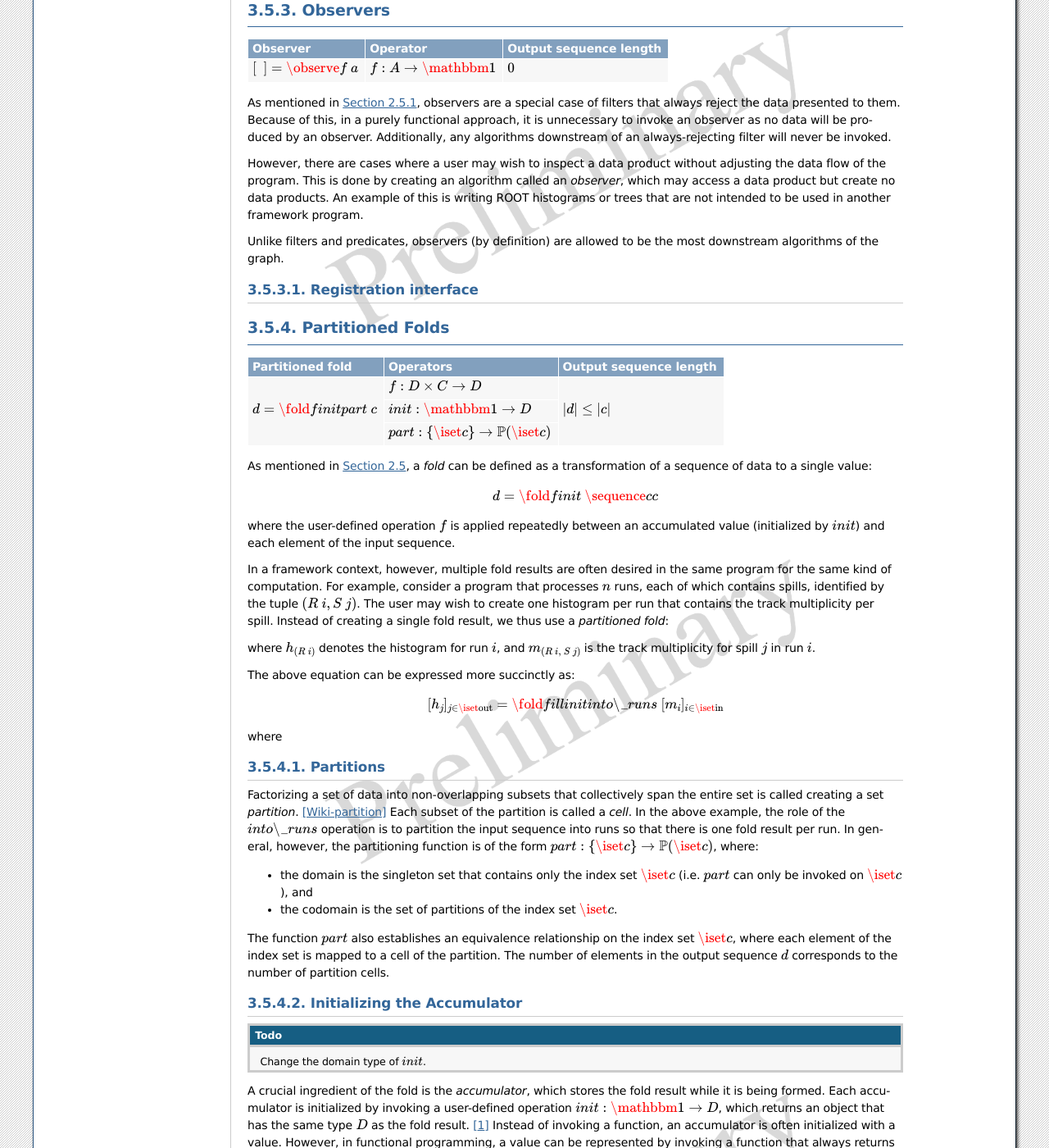
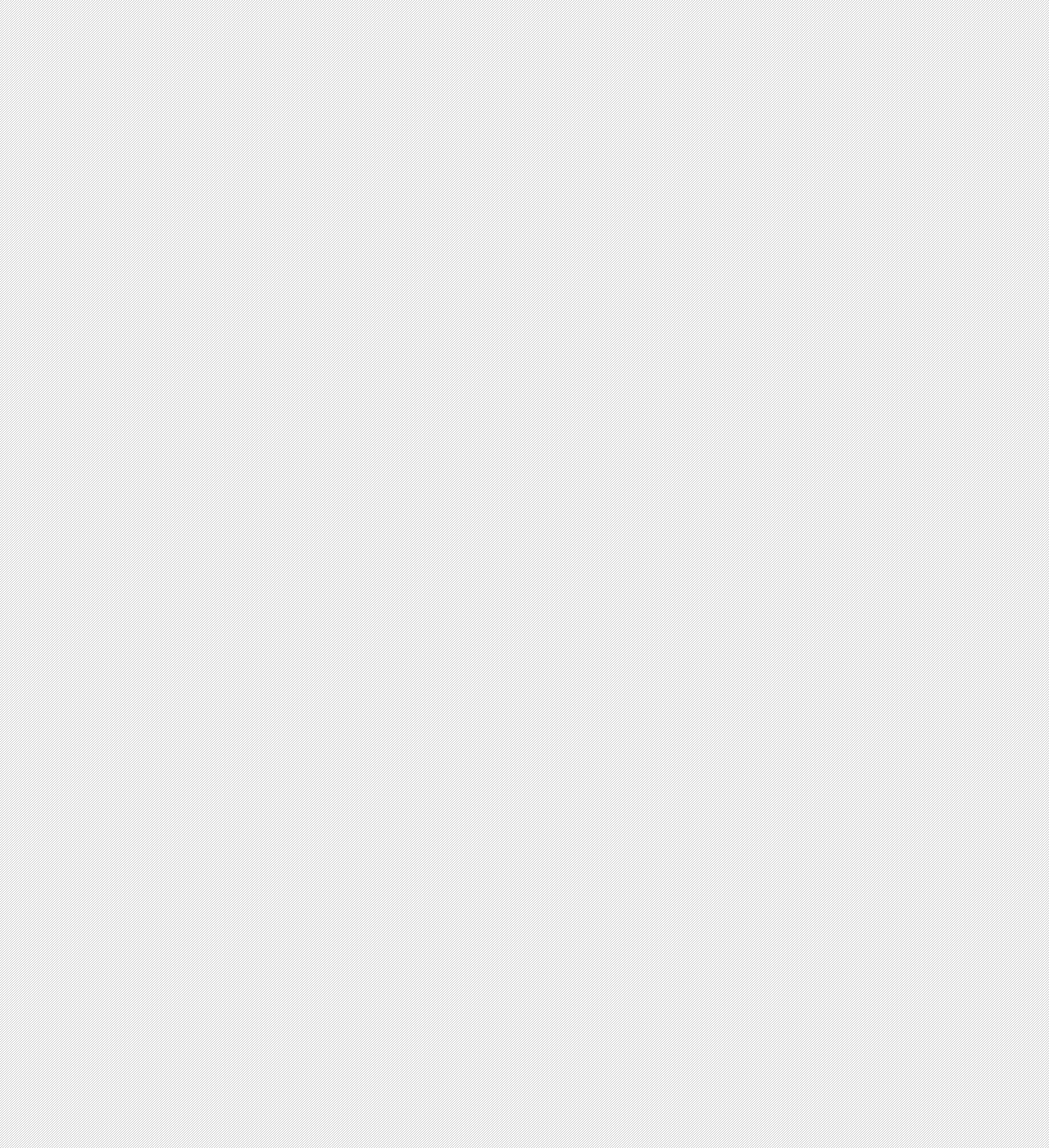
Before and after one commit to Framework-R-D/phlex-design, a Sphinx documentation site: the page built from doc/registration.rst, in a window 1280 px wide and 1400 px high, scrolled down 4035 px. Shown: the whole window at 82% size. Built offline with Sphinx 7.4.7, drawn with Linux system fonts in a browser that asks for light colours; formulas are drawn with MathJax 3; some of the changed text lies outside the part shown.

Commit message:
Introduce sequence specification; some rearrangements

```diff
--- a/doc/conceptual_design.rst
+++ b/doc/conceptual_design.rst
@@ -16,7 +16,7 @@
 
 - the data-flow graph itself (see :numref:`scheduling:Topology of the data-flow graph`)
 - data products and data-product sets as passed along graph edges (see :numref:`data_organization:Data organization`)
-- user-provided algorithms such as transforms, folds, etc. (see :numref:`algorithms:Algorithms` and :numref:`registration:HOF operators` )
+- user-provided algorithms such as transforms, folds, etc. (see :numref:`algorithms:Algorithms` and :numref:`hof_operators:HOF operators` )
 - the framework driver (see :numref:`sources_sinks:Framework driver`)
 - data sources (see :numref:`sources_sinks:Data sources`), which are plugins that provide data products from external entities to downstream user algorithms (e.g. input from ROOT files)
 - data sinks (see :numref:`sources_sinks:Data sinks`), which are plugins that may write data products to an external entity (e.g. output files)
--- a/doc/functional_programming.rst
+++ b/doc/functional_programming.rst
@@ -136,7 +136,7 @@
    |                                                      |                                     | :math:`cat: \mathbbm{1} \rightarrow L`                      |                        |
    +------------------------------------------------------+-------------------------------------+-------------------------------------------------------------+------------------------+
 
-:numref:`registration:HOF operators` describes each of the operators in detail.
+:numref:`hof_operators:HOF operators` describes each of the operators in detail.
 Note that the observer is a special case of the filter, where the predicate's Boolean return value is always `false`.
 
 Phlex will likely support other higher order functions as well.
--- a/doc/index.rst
+++ b/doc/index.rst
@@ -11,7 +11,7 @@
 
 .. only:: html and pdf_already_exists
 
-   .. note::
+   .. admonition:: PDF available
 
       A PDF rendering of this documentation is available `here`_.
 
--- a/doc/registration.rst
+++ b/doc/registration.rst
@@ -66,7 +66,7 @@
      6. The specification(s) of data products that serve as input sequence elements :dune:`28 Specification of data products required by an algorithm`, and
      7. The data category where the input data products are found.
 
-The set of information required by the framework for registering an algorithm largely depends on the HOF being used (see the :numref:`registration:HOF operators` for specific interface).
+The set of information required by the framework for registering an algorithm largely depends on the HOF being used (see the :numref:`hof_operators:HOF operators` for specific interface).
 However, in general, the registration code will specify which data products are required/produced by the algorithm :dune:`1.1 Algorithm Communication Via Data Products` and the hardware resources required by the algorithm :dune:`4 Algorithm hardware requirements`.
 Note that the input and output data-product specifications are matched with the corresponding types of the registered algorithm's function signature.
 In other words:
@@ -176,8 +176,6 @@
 
 where the desired overload is selected based on the :cpp:`double` argument to the lambda expression.
 
-.. include:: hof_operators.rst
-
 .. rubric:: Footnotes
 
 .. [#f1] Equivalently, one can use the obscure syntax :cpp:`transform(..., static_cast<double(*)(double)>(std::sqrt), ...)`, where :cpp:`std::sqrt` is cast to the desired overload.
--- a/doc/requirements.rst
+++ b/doc/requirements.rst
@@ -677,7 +677,7 @@
 --------------------------
 
 | Jama Connect entry: `DUNE STKH #33 <https://fnal-prod.jamacloud.com/perspective.req?projectId=63&docId=14593>`__
-| See :numref:`registration:Partitioned Unfolds`
+| See :numref:`hof_operators:Partitioned Unfolds`
 
 .. table::
     :widths: 15 85
```
Also changed, not shown: other parts of doc/conceptual_design.rst (+2 -0 lines), doc/algorithms.rst (+4 -4 lines), doc/sequence_spec.rst (added, +29 -0 lines).
